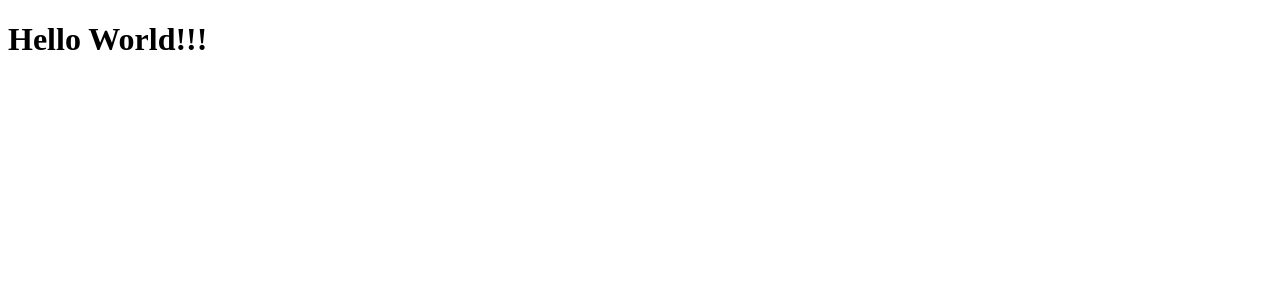
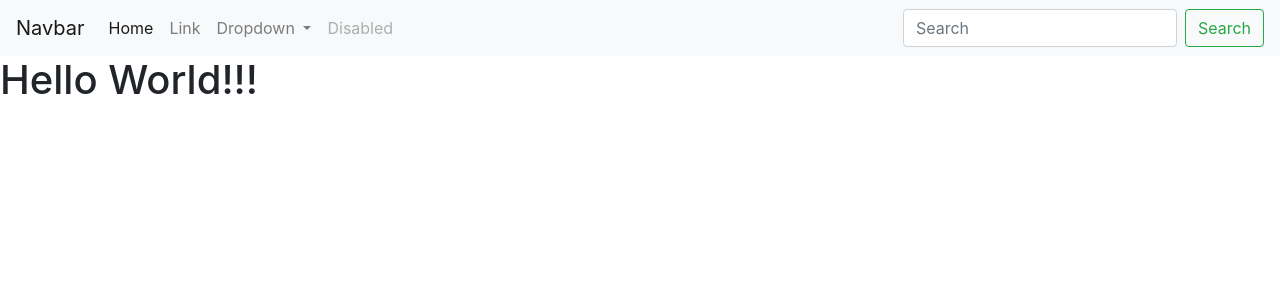
Before and after one commit to lokidess/Midgard, a Django app: page / in a window 1280 px wide. Shown: the top 300 px of the page. Run offline with Django 3.2, Linux system fonts and the light colour scheme; some libraries are stand-ins or nearby versions.

Commit message:
add base navbar

```diff
--- a/templates/base.html
+++ b/templates/base.html
@@ -4,10 +4,18 @@
     <meta charset="UTF-8">
     <title>Title</title>
 
+    {% load bootstrap4 %}
+    {% bootstrap_css %}
+
     {% block css %}{% endblock css %}
+
+    {% bootstrap_javascript jquery='full' %}
 
 </head>
 <body>
+{% block navbar %}
+    {% include 'navbar.html' %}
+{% endblock navbar %}
 
 {% block content %}
     <h1>{{ hello_world }}</h1>
--- /dev/null
+++ b/templates/navbar.html
@@ -0,0 +1,35 @@
+<nav class="navbar navbar-expand-lg navbar-light bg-light">
+  <a class="navbar-brand" href="#">Navbar</a>
+  <button class="navbar-toggler" type="button" data-toggle="collapse" data-target="#navbarSupportedContent" aria-controls="navbarSupportedContent" aria-expanded="false" aria-label="Toggle navigation">
+    <span class="navbar-toggler-icon"></span>
+  </button>
+
+  <div class="collapse navbar-collapse" id="navbarSupportedContent">
+    <ul class="navbar-nav mr-auto">
+      <li class="nav-item active">
+        <a class="nav-link" href="#">Home <span class="sr-only">(current)</span></a>
+      </li>
+      <li class="nav-item">
+        <a class="nav-link" href="#">Link</a>
+      </li>
+      <li class="nav-item dropdown">
+        <a class="nav-link dropdown-toggle" href="#" id="navbarDropdown" role="button" data-toggle="dropdown" aria-haspopup="true" aria-expanded="false">
+          Dropdown
+        </a>
+        <div class="dropdown-menu" aria-labelledby="navbarDropdown">
+          <a class="dropdown-item" href="#">Action</a>
+          <a class="dropdown-item" href="#">Another action</a>
+          <div class="dropdown-divider"></div>
+          <a class="dropdown-item" href="#">Something else here</a>
+        </div>
+      </li>
+      <li class="nav-item">
+        <a class="nav-link disabled" href="#">Disabled</a>
+      </li>
+    </ul>
+    <form class="form-inline my-2 my-lg-0">
+      <input class="form-control mr-sm-2" type="search" placeholder="Search" aria-label="Search">
+      <button class="btn btn-outline-success my-2 my-sm-0" type="submit">Search</button>
+    </form>
+  </div>
+</nav>
```
